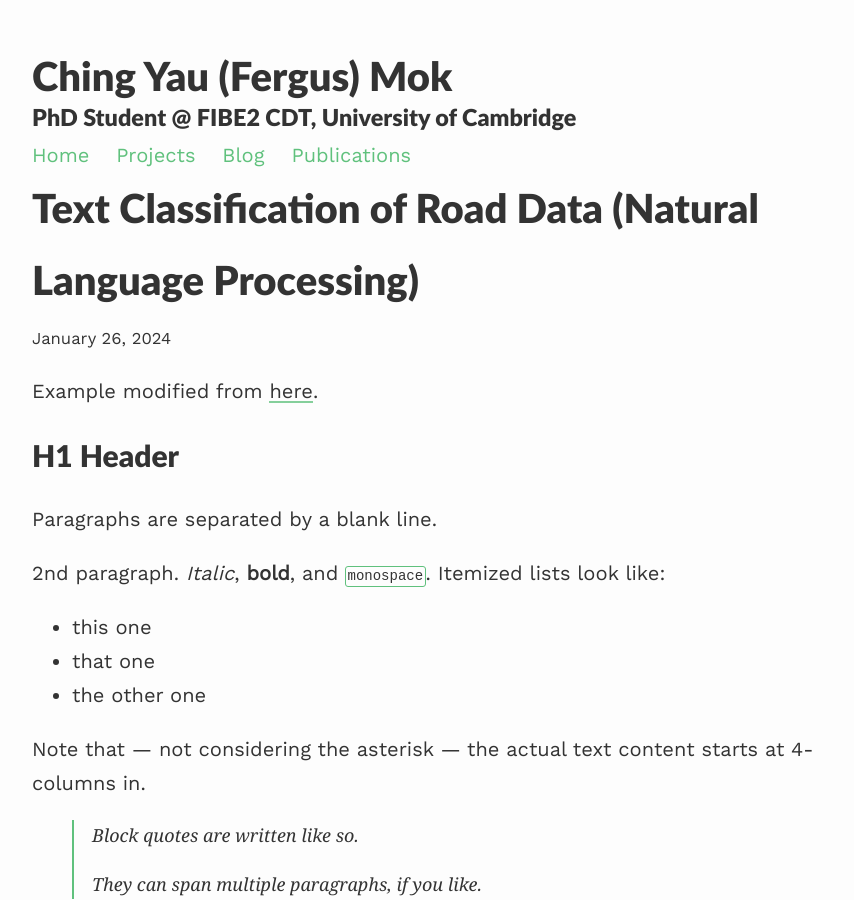
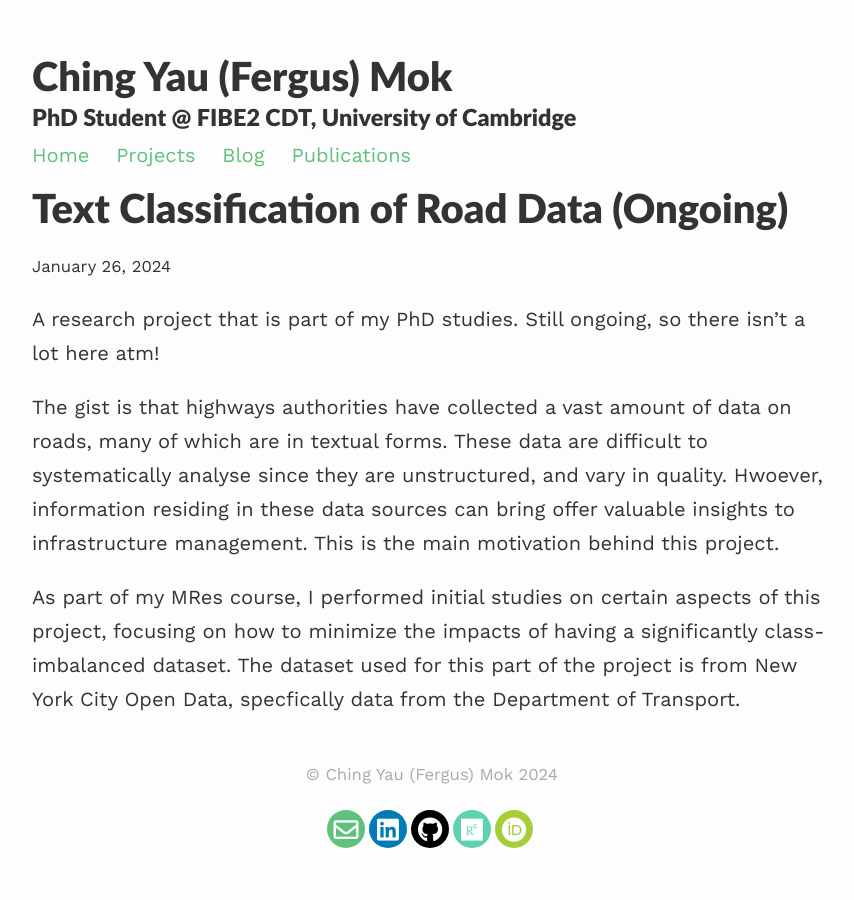
Before and after one commit to fergusmk/fergus-mk, a Jekyll site: the page built from _projects/nlp_text_classification.md, in a window 1280 px wide and 900 px high. Shown: the whole window, without its empty margins (208-1062 px from the left). Built offline with Jekyll 4.4.1, drawn with Linux system fonts in a browser that asks for light colours; nearby versions of some CDN libraries; formulas are drawn with MathJax 3; some of the changed text lies outside the part shown.

Commit message:
added and updated project posts

```diff
--- a/_projects/nlp_text_classification.md
+++ b/_projects/nlp_text_classification.md
@@ -1,152 +1,10 @@
 ---
 layout: post
-title: Text Classification of Road Data (Natural Language Processing)
-description: Classification of textual data collected on roads (ongoing)
+title: Text Classification of Road Data (Ongoing)
+description: Classification of textual data collected on roads
 ---
-Example modified from [here](http://www.unexpected-vortices.com/sw/rippledoc/quick-markdown-example.html){:target="_blank"}.
+A research project that is part of my PhD studies. Still ongoing, so there isn't a lot here atm!
 
-H1 Header
-============
+The gist is that highways authorities have collected a vast amount of data on roads, many of which are in textual forms. These data are difficult to systematically analyse since they are unstructured, and vary in quality. Hwoever, information residing in these data sources can bring offer valuable insights to infrastructure management. This is the main motivation behind this project.
 
-Paragraphs are separated by a blank line.
-
-2nd paragraph. *Italic*, **bold**, and `monospace`. Itemized lists
-look like:
-
-  * this one
-  * that one
-  * the other one
-
-Note that --- not considering the asterisk --- the actual text
-content starts at 4-columns in.
-
-> Block quotes are
-> written like so.
->
-> They can span multiple paragraphs,
-> if you like.
-
-Use 3 dashes for an em-dash. Use 2 dashes for ranges (ex., "it's all
-in chapters 12--14"). Three dots ... will be converted to an ellipsis.
-Unicode is supported. ☺
-
-
-H2 Header
-------------
-
-Here's a numbered list:
-
- 1. first item
- 2. second item
- 3. third item
-
-Note again how the actual text starts at 4 columns in (4 characters
-from the left side). Here's a code sample:
-
-    # Let me re-iterate ...
-    for i in 1 .. 10 { do-something(i) }
-
-As you probably guessed, indented 4 spaces. By the way, instead of
-indenting the block, you can use delimited blocks, if you like:
-
-~~~
-define foobar() {
-    print "Welcome to flavor country!";
-}
-~~~
-
-(which makes copying & pasting easier). You can optionally mark the
-delimited block for Pandoc to syntax highlight it:
-
-~~~python
-import time
-# Quick, count to ten!
-for i in range(10):
-    # (but not *too* quick)
-    time.sleep(0.5)
-    print(i)
-~~~
-
-
-
-### An h3 header ###
-
-Now a nested list:
-
- 1. First, get these ingredients:
-
-      * carrots
-      * celery
-      * lentils
-
- 2. Boil some water.
-
- 3. Dump everything in the pot and follow
-    this algorithm:
-
-        find wooden spoon
-        uncover pot
-        stir
-        cover pot
-        balance wooden spoon precariously on pot handle
-        wait 10 minutes
-        goto first step (or shut off burner when done)
-
-    Do not bump wooden spoon or it will fall.
-
-Notice again how text always lines up on 4-space indents (including
-that last line which continues item 3 above).
-
-Here's a link to [a website](http://foo.bar), to a [local
-doc](local-doc.html), and to a [section heading in the current
-doc](#an-h2-header). Here's a footnote [^1].
-
-[^1]: Some footnote text.
-
-Tables can look like this:
-
-| Header 1 | Header 2                   | Header 3 |
-|:--------:|:--------------------------:|:--------:|
-| data1a   | Data is longer than header | 1        |
-| d1b      | add a cell                 |          |
-| lorem    | ipsum                      | 3        |
-|          | empty outside cells        |          |
-| skip     |                            | 5        |
-| six      | Morbi purus                | 6        |
-
-
-A horizontal rule follows.
-
-***
-
-Here's a definition list:
-
-apples
-  : Good for making applesauce.
-
-oranges
-  : Citrus!
-
-tomatoes
-  : There's no "e" in tomatoe.
-
-Again, text is indented 4 spaces. (Put a blank line between each
-term and  its definition to spread things out more.)
-
-Here's a "line block" (note how whitespace is honored):
-
-| Line one
-|   Line too
-| Line tree
-
-and images can be specified like so:
-
-![example image](https://images.unsplash.com/photo-1488190211105-8b0e65b80b4e?w=500&h=500&fit=crop "An exemplary image")
-
-Inline math equation: $\omega = d\phi / dt$. Display
-math should get its own line like so:
-
-$$I = \int \rho R^{2} dV$$
-
-And note that you can backslash-escape any punctuation characters
-which you wish to be displayed literally, ex.: \`foo\`, \*bar\*, etc.
+As part of my MRes course, I performed initial studies on certain aspects of this project, focusing on how to minimize the impacts of having a significantly class-imbalanced dataset. The dataset used for this part of the project is from New York City Open Data, specfically data from the Department of Transport.
```
Also changed, not shown: _projects/cv_road_defect_detection.md (+1 -1 lines).
